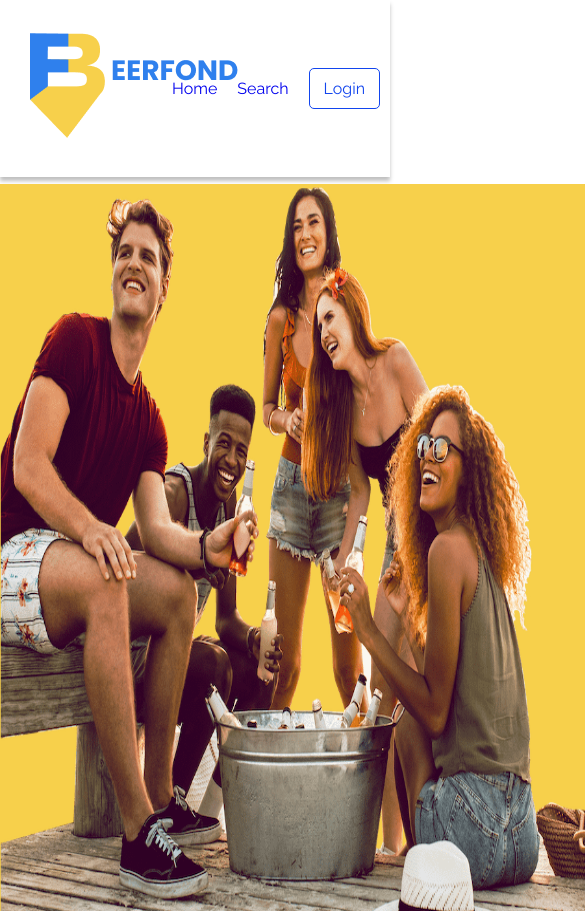
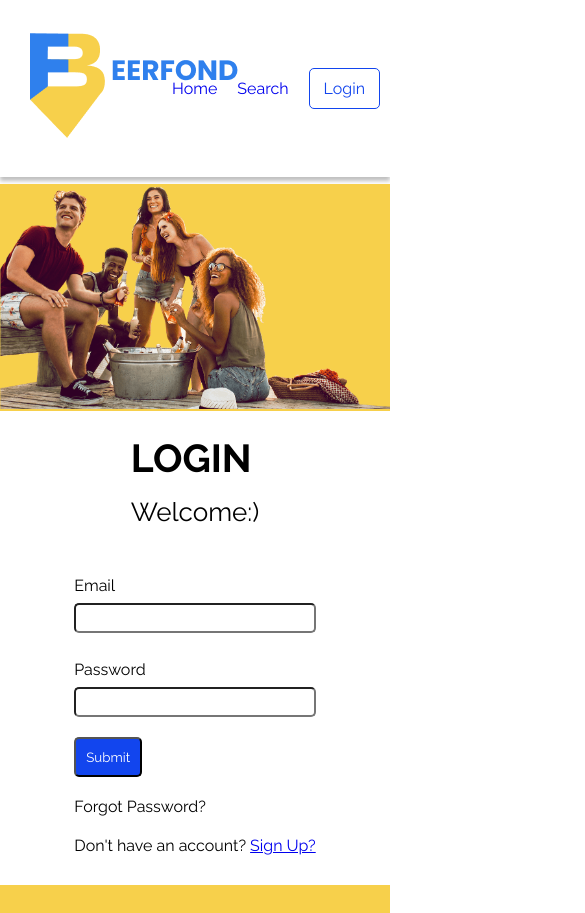
Before and after one commit to project2WMDD/Beerfondfrontend, a React (Create React App) app: page /login in a window 390 px wide. Shown: the top 913 px of the page, 585 px wide, since content can reach past the window. Built offline with nearby package versions, Linux system fonts and the light colour scheme.

Commit message:
Modified the login page for responsive

```diff
--- a/src/App.js
+++ b/src/App.js
@@ -7,7 +7,7 @@ import Preferences from './components/Preferences';
 import LandingPage from './pages/LandingPage/LandingPage';
 import { BrowserRouter as Router, Routes, Route } from 'react-router-dom';
 import Navbar from './components/Navbar';
-import LoginForm from './components/LoginForm';
+import LoginForm from './pages/LoginForm/LoginForm';
 import Signup from './pages/Signup/Signup';
 import YourResults from './pages/YourResults/YourResults';
 import Brewery from './pages/Brewery/Brewery';
--- /dev/null
+++ b/src/pages/LoginForm/LoginForm.css
@@ -0,0 +1,63 @@
+.logo-form {
+  display: grid;
+  grid-template-columns: 1fr;
+  margin-top: 7px;
+}
+.image-people img {
+  background-color: #f7d04b;
+}
+.login-form {
+  width: 100%;
+}
+.form-heading {
+  display: grid;
+  font-family: Poppins;
+  font-style: Bold;
+  font-size: 26px;
+  line-height: 54px;
+  justify-content: center;
+  margin-top: 20px;
+}
+.form-log-in {
+  display: grid;
+  grid-template-rows: auto;
+  row-gap: 20px;
+  justify-content: center;
+  align-content: center;
+  margin: 30px 0;
+}
+.form-div label {
+  font-family: Raleway;
+  font-size: bold;
+  line-height: 34px;
+  display: flex;
+  flex-wrap: nowrap;
+}
+.form-div input {
+  padding: 5px;
+  border-radius: 5px;
+  width: 100%;
+  box-shadow: 0px, 0px rgba(23, 50, 97, 0.2);
+}
+.btn-sub button {
+  background-color: #1245ee;
+  padding: 10px;
+  border-radius: 5px;
+  text-align: center;
+  align-content: center;
+  color: white;
+}
+
+.login-footer {
+  background-color: var(--color-1);
+}
+
+@media (min-width: 614px) {
+  .logo-form {
+    grid-template-columns: 1fr 1fr;
+  }
+
+  .login-footer {
+    background-color: white;
+  }
+}
--- /dev/null
+++ b/src/pages/LoginForm/LoginForm.js
@@ -0,0 +1,106 @@
+import React, { useState, useEffect } from 'react';
+import { Link, useNavigate } from 'react-router-dom';
+import PictureSide from '../../globalComponents/PictureSide/PictureSide';
+import Footer from '../../components/Footer';
+import './LoginForm.css';
+import { useGlobalContext } from '../../context/globalContext';
+import logo2 from '../../images/logo2.png';
+// import Navbar from "./Navbar";
+
+const initialState = {
+  email: '',
+  password: '',
+};
+
+function LoginForm() {
+  const [values, setValues] = useState(initialState);
+  const { user, isLoading, loginUser } = useGlobalContext();
+  const navigate = useNavigate();
+
+  const handleChange = (e) => {
+    setValues({ ...values, [e.target.name]: e.target.value });
+  };
+
+  const onSubmit = (e) => {
+    e.preventDefault();
+    const { email, password } = values;
+    console.log(values);
+    if (!email || !password) {
+      console.log('Please fill all things');
+      return;
+    }
+    const userParams = { email, password };
+    loginUser(userParams);
+  };
+
+  useEffect(() => {
+    if (user) {
+      navigate('/preferences');
+    }
+  }, [user, navigate]);
+
+  return (
+    <div>
+      {/* <Navbar /> */}
+      <div>
+        <div className='logo-form'>
+          <div className='image-people'>
+            <PictureSide src={logo2} />
+          </div>
+
+          <div className='login-form'>
+            <div className='form-heading'>
+              <h2>LOGIN</h2>
+              <p>Welcome:)</p>
+            </div>
+            <form className='form-log-in' onSubmit={onSubmit}>
+              <div className='form-div'>
+                <label htmlFor='email'>Email</label>
+                <input
+                  type='email'
+                  name='email'
+                  id='email'
+                  value={values.emai}
+                  onChange={handleChange}
+                  required
+                ></input>
+              </div>
+              <div className='form-div'>
+                <label htmlFor='pwd'>Password</label>
+                <input
+                  type='password'
+                  name='password'
+                  id='pwd'
+                  value={values.password}
+                  onChange={handleChange}
+                  required
+                ></input>
+              </div>
+              <div className='btn-sub'>
+                {/* <Link to='/preferences'><button type="submit">Submit</button></Link> */}
+                {/* <Link to='/preferences'> */}
+                <button type='submit'>Submit</button>
+                {/* </Link> */}
+              </div>
+
+              <div className='pwd-forgot'>
+                <p>Forgot Password?</p>
+              </div>
+
+              <div className='acct-signup'>
+                <p>
+                  Don't have an account? <Link to='/signup'>Sign Up?</Link>
+                </p>
+              </div>
+            </form>
+          </div>
+        </div>
+        <div className='login-footer'>
+          <Footer />
+        </div>
+      </div>
+    </div>
+  );
+}
+
+export default LoginForm;
```
Also changed, not shown: public/logo192.png (deleted), public/logo512.png (deleted).
